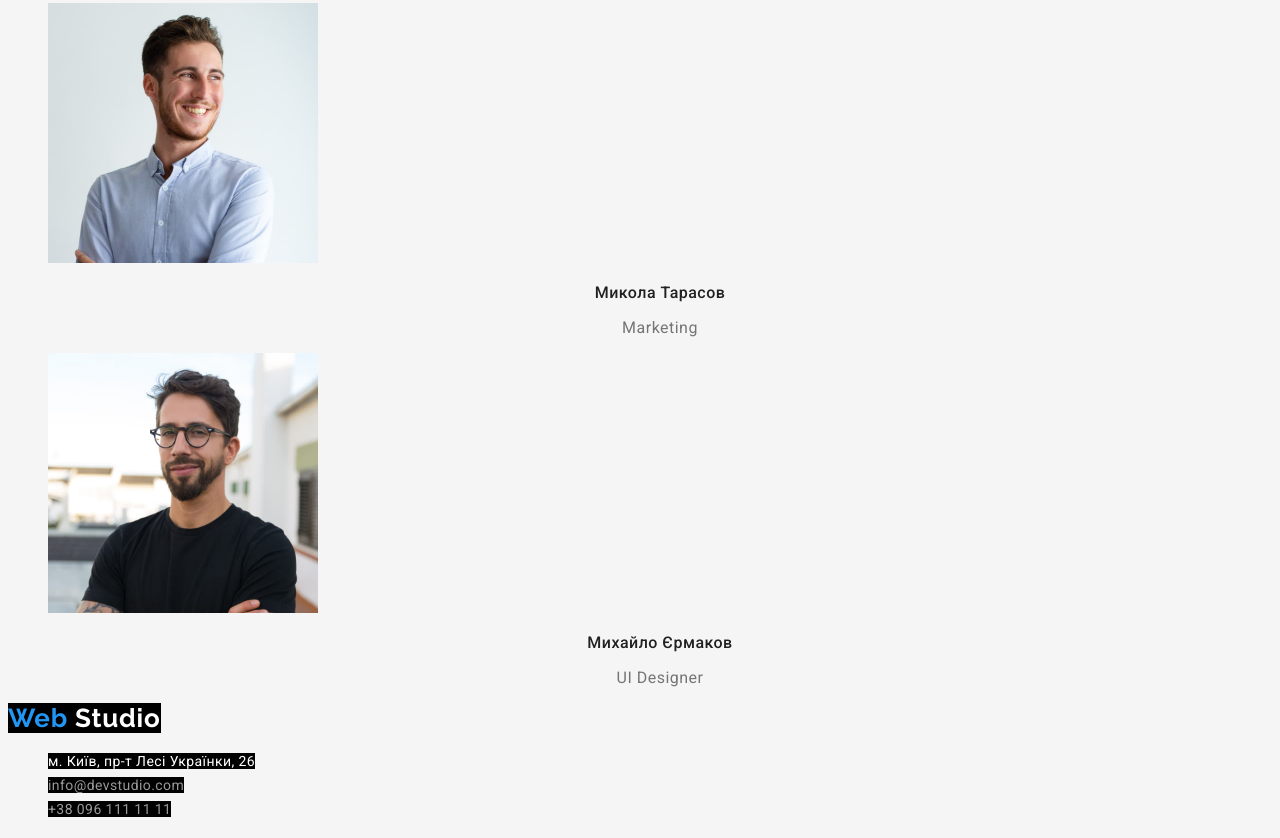
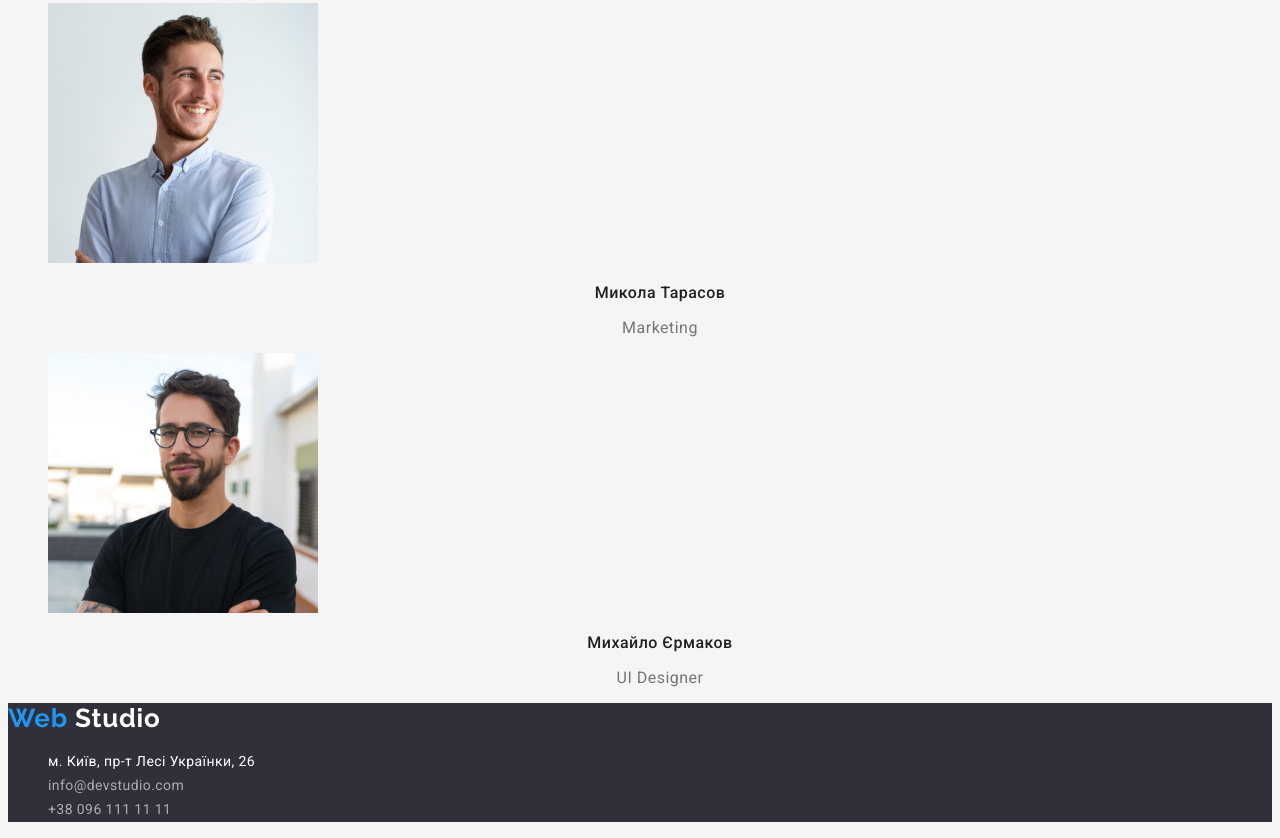
Before and after one commit to Linsted/goit-markup-hw-02, a plain HTML site: page index.html in a window 1280 px wide. Shown: the part 2470-3308 px from the top of the page. Drawn offline with Linux system fonts and the light colour scheme.

Commit message:
minor updates

```diff
--- a/styles/styles.css
+++ b/styles/styles.css
@@ -14,7 +14,7 @@ font-family: roboto, arial, sans-serif;
 
 /* Header */
 .header {
-    background-color: #FFFFFF;
+background-color: #FFFFFF;
 }
 .logo {
 color: #000000;
@@ -93,7 +93,6 @@ letter-spacing: 0.03em;
     font-weight: 700;
     font-size: 16px;
     line-height: 1.88;
-
     text-align: center;
     letter-spacing: 0.06em;
     cursor: pointer;
@@ -149,12 +148,13 @@ letter-spacing: 0.03em;
 
     color: #757575;
 }
-/* Footer  Додав бекграунд для зручності */
+/* Footer  */
+.footer {
+    background-color: #2F303A;
+}
 .footer a {
-    background-color: black;
     text-decoration: none;
     font-style: normal;
-
 }
 .logo-footer {
     font-family: raleway, arial, sans-serif;
@@ -194,7 +194,6 @@ letter-spacing: 0.03em;
     font-weight: 500;
     font-size: 16px;
     line-height: 1.62;
-
     text-align: center;
     letter-spacing: 0.03em;
     cursor: pointer;
@@ -224,9 +223,7 @@ letter-spacing: 0.03em;
     line-height: 2;
     letter-spacing: 0.06em;
 }
-.portfolio-list {
-    background-color: #FFFFFF;
-}
+
 .portfolio-text {
     font-weight: 400;
     font-size: 16px;
```
